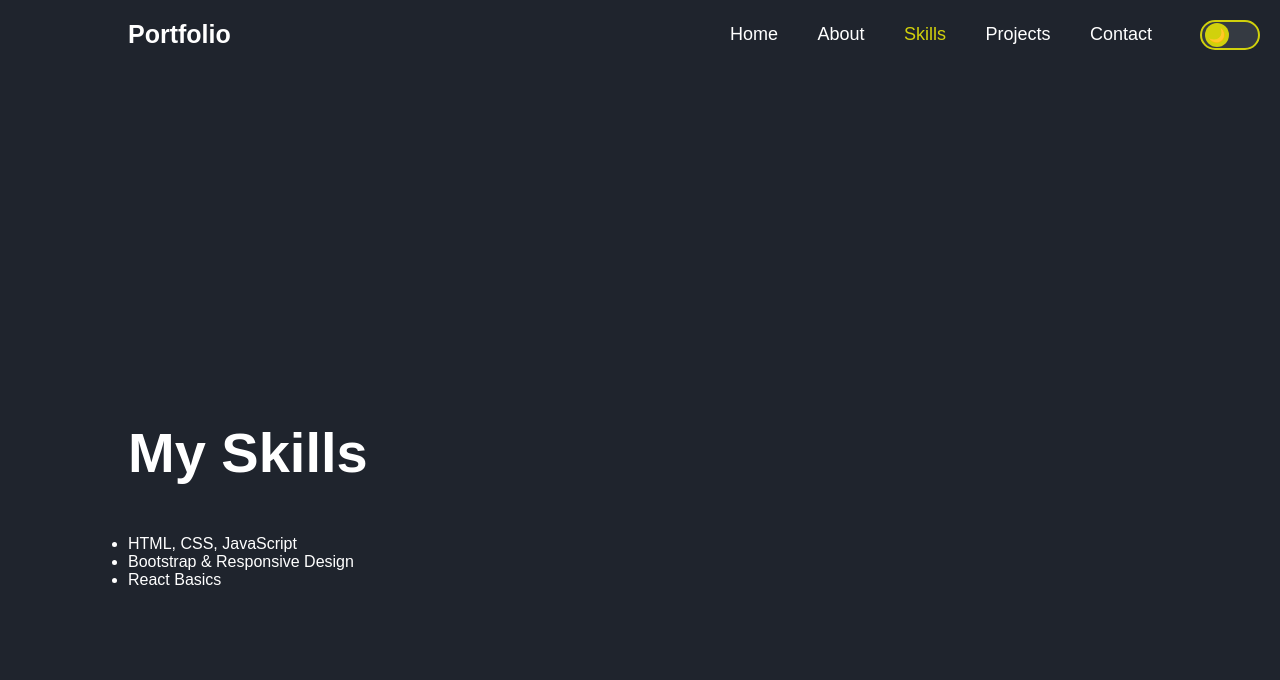
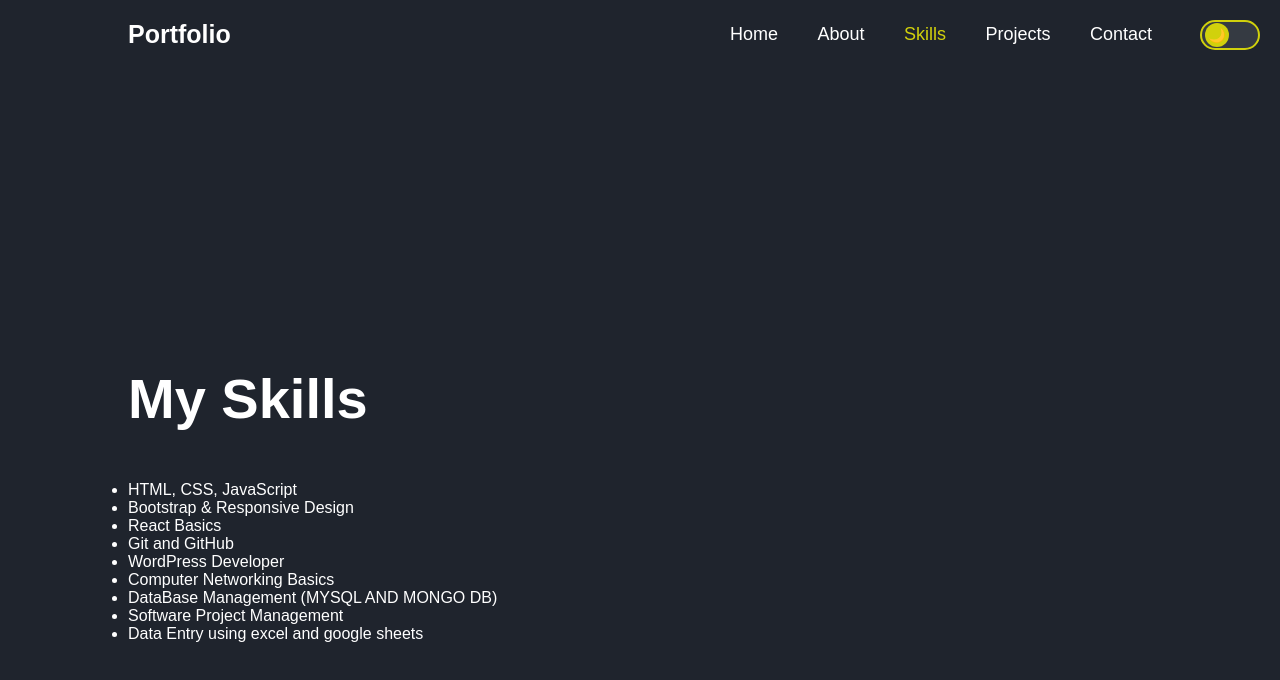
Before and after one commit to Arslan-1312/Portfolio-website, a plain HTML site: page skills.html in a window 1280 px wide. Drawn offline with nearby package versions, Linux system fonts and the light colour scheme.

Commit message:
Update skills.html

```diff
--- a/skills.html
+++ b/skills.html
@@ -27,6 +27,13 @@
         <li>HTML, CSS, JavaScript</li>
         <li>Bootstrap & Responsive Design</li>
         <li>React Basics</li>
+       <li>Git and GitHub</li>
+       <li>WordPress Developer</li>
+       <li> Computer Networking Basics</li>
+       <li> DataBase Management (MYSQL AND MONGO DB) </li>
+       <li>Software Project Management</li>
+       <li> Data Entry using excel and google sheets</li>
+
 
       </ul>
       </div>
```
